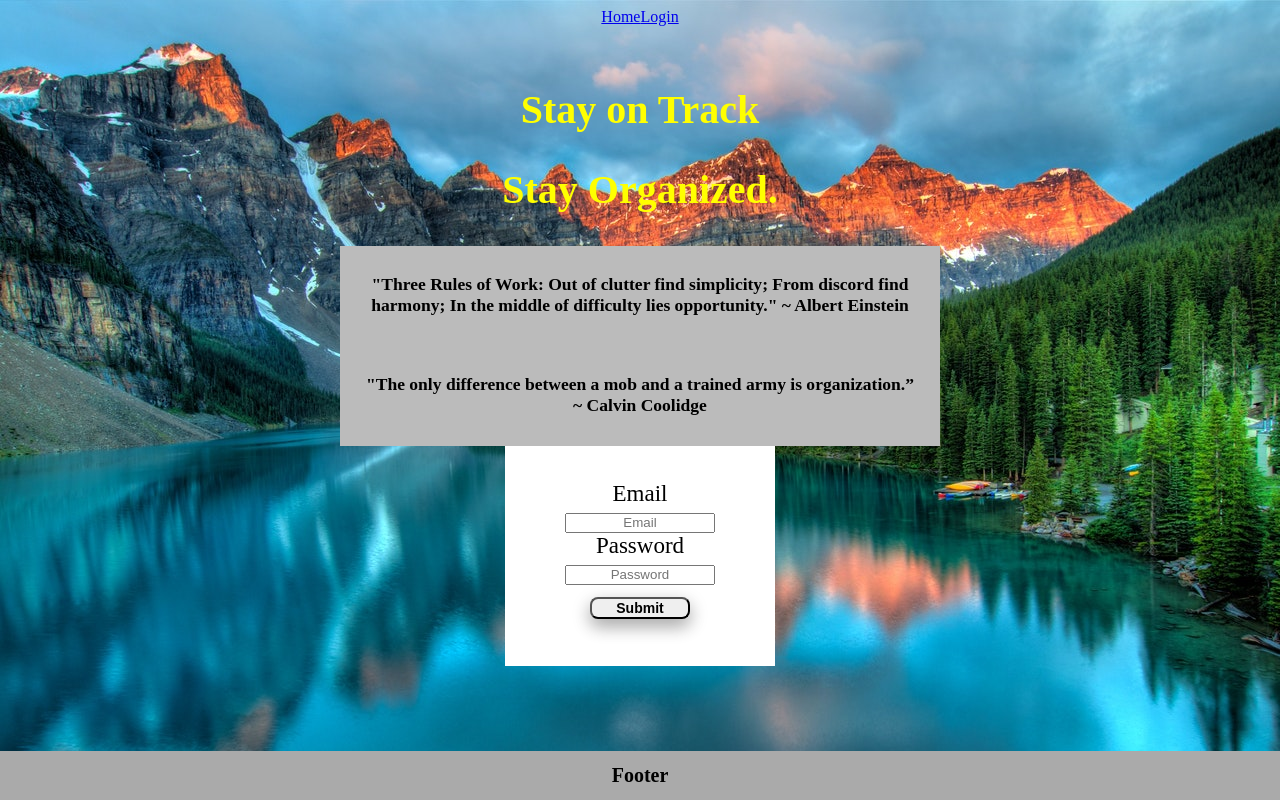
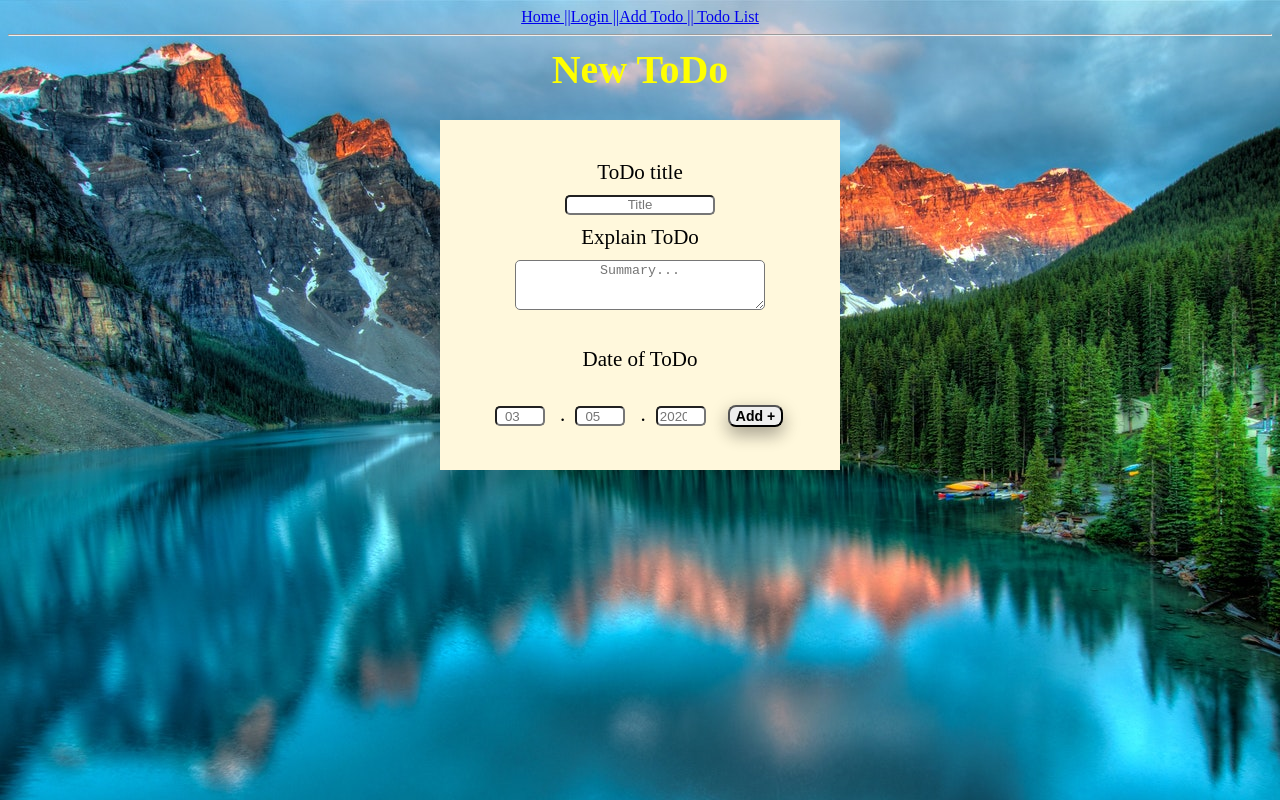
Before and after one commit to hunterwaters/todo-app, a React (Create React App) app: page /addtodo in a window 1280 px wide. Built offline with nearby package versions, Linux system fonts and the light colour scheme.

Commit message:
second commit

```diff
--- a/src/App.js
+++ b/src/App.js
@@ -1,39 +1,39 @@
-import React from 'react';
-import TitlePage from './components/titlePage';
-import SignupForm from './components/signupForm';
-import { Link, BrowserRouter, Route } from 'react-router-dom';
-import ToDoList from './components/ToDoList'
-//import Header from './components/Header'
+import React from "react";
+import {
+  BrowserRouter as Router, Switch, Route, Link} from "react-router-dom";
+import TodoList from './components/todoList'
+import TitlePage from './components/titlePage'
+import SignupForm from './components/signupForm'
+import LoginForm from './components/loginForm'
+import TodoForm from './components/todoForm';
 
 
+export default function App() {
+  return (
+    <Router className = "router">
+      <div>
+            <Link to="/">Home  ||</Link>
+            <Link to="/login">Login  ||</Link>
+            <Link to="/addtodo">Add Todo ||</Link>
+            <Link to="/todolist"> Todo List </Link>
+        <hr />
 
-class App extends React.Component{
-  constructor(props) {
-    super(props);
-    this.state = {
-      firstName: "Hunter",
-      lastName: "Waters"
-    }
-  }
-  render () {
-  return (
-    <BrowserRouter>
-    <div className='App'>
-      <Link to = "/">
-        Home
-      </Link>
-      <Link to = "/login">
-        Login
-      </Link>
-      <TitlePage />
-      <SignupForm />
-      <Route path="/login" render={ (props) => <ToDoList
-                                                        firstName={this.state.firstName}
-                                                        lastName={this.state.lastName}/>} />
+        <Switch>
+          <Route exact path="/">
+            <TitlePage />
+            <SignupForm />
+          </Route>
+          <Route path="/login">
+            <LoginForm />
+          </Route>
+          <Route path="/addtodo">
+            <TodoForm />
+          </Route>
+          <Route path="/todolist">
+            <TodoList />
+          </Route>
+        </Switch>
       </div>
-    </BrowserRouter>
+    </Router>
   );
 }
-}
-
-export default App;
--- a/src/components/ToDoList.js
+++ b/src/components/ToDoList.js
@@ -1,13 +1,61 @@
-import React from 'react'
+import React from 'react' ;
 
 
-function ToDoList(props) {
+function TodoList() {
         return (
             <div>
-                This is the profile of {props.firstName} {props.lastName}
-            </div>
+                <h1>Todo List</h1>
+                 <div class = "container">
+        <table>
+  <tr>
+    <th>ToDo Title</th>
+    <th>ToDo Summary</th>
+    <th>Date</th>
+    <th>Delete a ToDo</th>
+  </tr>
+  <tr>
+    <td>Take out Trash</td>
+    <td>This is example number 1</td>
+    <td>01/22/2020</td><button type = "submit" className = "delete">Delete -</button>
+  </tr>
+  <tr>
+    <td>Take out Trash</td>
+    <td>This is example number 2</td>
+    <td>01/22/2020</td>
+    <button type = "submit" className = "delete">Delete -</button>
+  </tr>
+  <tr>
+    <td>Take out Trash</td>
+    <td>This is example number 3</td>
+    <td>01/22/2020</td>
+    <button type = "submit" className = "delete">Delete -</button>
+  </tr>
+  <tr>
+    <td>Take out Trash</td>
+    <td>This is example number 4</td>
+    <td>01/22/2020</td>
+    <button type = "submit" className = "delete">Delete -</button>
+  </tr>
+  <tr>
+    <td>Take out Trash</td>
+    <td>This is example number 5</td>
+    <td>01/22/2020</td>
+    <button type = "submit" className = "delete">Delete -</button>
+  </tr>
+  <tr>
+    <td>Take out Trash</td>
+    <td>This is example number 6</td>
+    <td>01/22/2020</td>
+    <button type = "submit" className = "delete">Delete -</button>
+  </tr>
+</table>
+        </div>
+        <button type = "submit">Logout</button>
+        <button type = "submit">Sync to Calendar</button>
+    <footer role = "content-info">Footer</footer>
+    </div>
         );
     }
 
 
-export default ToDoList;
+export default TodoList;
--- /dev/null
+++ b/src/components/loginForm.js
@@ -0,0 +1,26 @@
+import React from 'react'
+
+function LoginForm () {
+    return (
+    <main role="main">
+      <header>
+        <h1>Login</h1>
+      </header>
+      <form className = 'login-form'>
+          <div>
+            <label for="email" required ="" className = "email">Email</label>
+            <br />
+            <input placeholder="Email" type = "text" name = "email" className = "email"/>
+            </div>
+            <div>
+              <label for = "password" required ="" className = "email">Password</label>
+              <input placeholder = "Password" type = "text" name = "password" className = "password"/>
+              </div>
+              <button type = "submit">Login</button>
+              </form>
+    <footer role = "content-info">Footer</footer>
+    </main>
+    )
+}
+
+export default LoginForm;
--- a/src/components/signupForm.js
+++ b/src/components/signupForm.js
@@ -5,6 +5,16 @@ function SignupForm() {
     return (
         <div>
             <form className = 'signup-form'>
+            <div>
+                    <label htmlFor = "firstName" className = "firstName">First Name</label>
+                    <br />
+                    <input placeHolder = "First Name" type = "text" name = "firstName" className = "firstName" />
+                </div>
+                <div>
+                    <label htmlFor = "lastName" className = "lastName">LastName</label>
+                    <br />
+                    <input placeHolder = "Last Name" type = "text" name = "lastName" className = "lastName" />
+                </div>
                 <div>
                     <label htmlFor = "email" className = "email">Email</label>
                     <br />
@@ -15,7 +25,7 @@ function SignupForm() {
                     <br />
                     <input placeholder = "Password" type = "text" name = "password" className = "password"/>
                 </div>
-                <button type = "submit">Submit</button>
+                <button type = "submit">Register</button>
             </form>
         </div>
     );
--- a/src/components/titlePage.js
+++ b/src/components/titlePage.js
@@ -2,7 +2,6 @@ import React from 'react';
 
 
 function TitlePage() {
-
     return (
         <div>
             <main role = "main">
@@ -19,6 +18,7 @@ function TitlePage() {
             <footer role = "content-info">Footer</footer>
             </main>
         </div>
+
     );
 }
 
--- /dev/null
+++ b/src/components/todoForm.js
@@ -0,0 +1,30 @@
+import React from 'react'
+
+function TodoForm() {
+    return (
+        <main role = "main">
+        <h1>New ToDo</h1>
+        <form className = "todo-Form">
+          <div className="todoTitle">
+            <label for="toDo-title">ToDo title</label>
+            <br />
+            <input type="text" name="toDo-title" placeholder = "Title" required/>
+            </div>
+          <div className="form-section">
+            <label for="toDo-summary">Explain ToDo</label>
+            <br />
+            <textarea name="toDo-summary" rows="2" placeholder = "Summary..."  required></textarea>
+          </div>
+          <div className="form-section">
+            <p className="ToDo-header">Date of ToDo</p>
+            <input type="number" className="date" placeholder="03" min="1" max="12" required=""/> .
+            <input type="number" name="date-day" className="date"  placeholder="05" min="1" max="31" required=""/> .
+            <input type="number" name="date" className="date" placeholder="2020" min="2016" max="2017" required=""/>
+            <button type="submit">Add +</button>
+            </div>
+        </form>
+        </main>
+    );
+}
+
+export default TodoForm
--- a/src/index.css
+++ b/src/index.css
@@ -1,7 +1,7 @@
 * {
   box-sizing: border-box;
   text-align: center;
-  min-width: 100px;
+  min-width: 50px;
 }
 
 body {
@@ -9,17 +9,36 @@ body {
 }
 
 .signup-form {
-  font-size: 23px;
+  font-size: 15px;
   width: 270px;
+  height: 270px;
+  margin: 0 auto;
+  padding: 3px;
+  background-color: cornsilk;
+}
+
+.login-form  {
+  text-align: center;
+  background-color: cornsilk;
+  font-size: 21px;
+  width: 300px;
   height: 220px;
   margin: 0 auto;
   padding: 35px;
-  background-color: white;
+  border-radius: 5px;
+}
 
+.todo-Form {
+  font-size: 21px;
+  width: 400px;
+  height: 350px;
+  margin: 0 auto;
+  padding: 40px;
+  background-color: cornsilk;
 }
 
 h1 {
-  margin-top: 60px;
+  margin-top: 10px;
   font-size: 40px;
   color:  yellow;
 }
@@ -30,14 +49,14 @@ h2 {
 }
 
 
-.head, footer {
+.router, footer {
   padding: 1% 0;
   background-color: #aaa;
   font-weight: bold;
   font-size: 20px;
 }
 
-.head {
+.router {
   position: fixed;
   top: 0;
   left: 0;
@@ -48,11 +67,11 @@ h2 {
 }
 
 section {
-  height: 100px;
+  height: 60px;
   width: 600px;
-  padding: 10px 20px;
+  padding: 10px 10px;
   background-color: #bbb;
-  font-size: 15px;
+  font-size: 12px;
   margin: 0 auto;
 
 }
@@ -79,4 +98,46 @@ button:hover{
 input {
   height: 20px;
   width: 150px;
+  border-radius: 5px;
+  margin: 10px;
 }
+
+.date {
+  width: 15px;
+  display: inline-block;
+  border-radius: 5px;
+}
+
+textarea {
+  border-radius: 5px;
+  width: 250px;
+  height: 50px;
+  margin: 10px;
+}
+
+table {
+  font-family: arial, sans-serif;
+  border-collapse: collapse;
+  width: 700px;
+  height: 400px;
+  margin: 0 auto;
+}
+
+td, th {
+  border: 1px solid #dddddd;
+  text-align: left;
+  padding: 8px;
+  color: black;
+}
+
+tr:nth-child(even) {
+  background-color: gray;
+}
+
+tr:nth-child(odd) {
+  background-color: cornsilk;
+}
+
+.delete {
+  background-color: red;
+}
--- a/src/index.js
+++ b/src/index.js
@@ -3,4 +3,10 @@ import ReactDOM from 'react-dom';
 import App from './App';
 import './index.css';
 
-ReactDOM.render(<App />, document.getElementById('root'));
+ReactDOM.render(
+  <React.StrictMode>
+<App />
+</React.StrictMode>,
+document.getElementById('root')
+
+);
```
Also changed, not shown: src/components/Header.js (deleted, +0 -16 lines).
